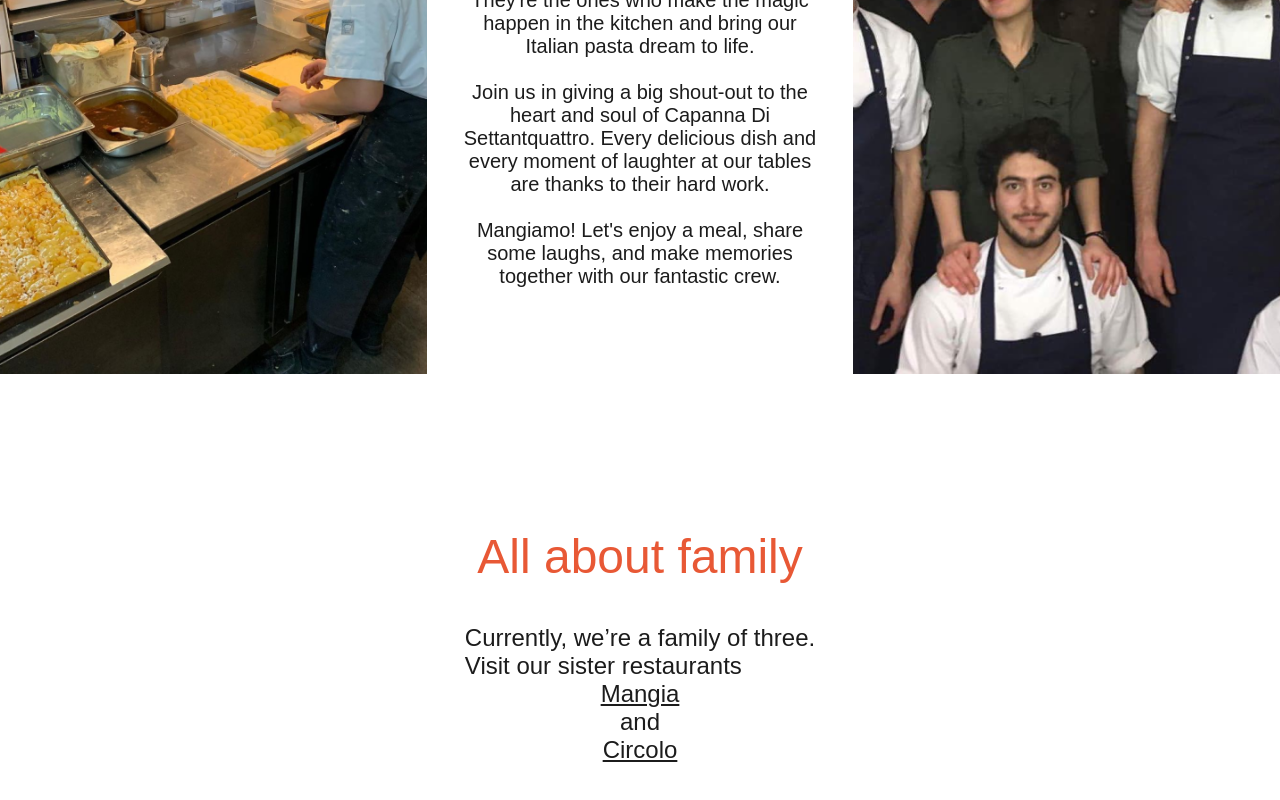
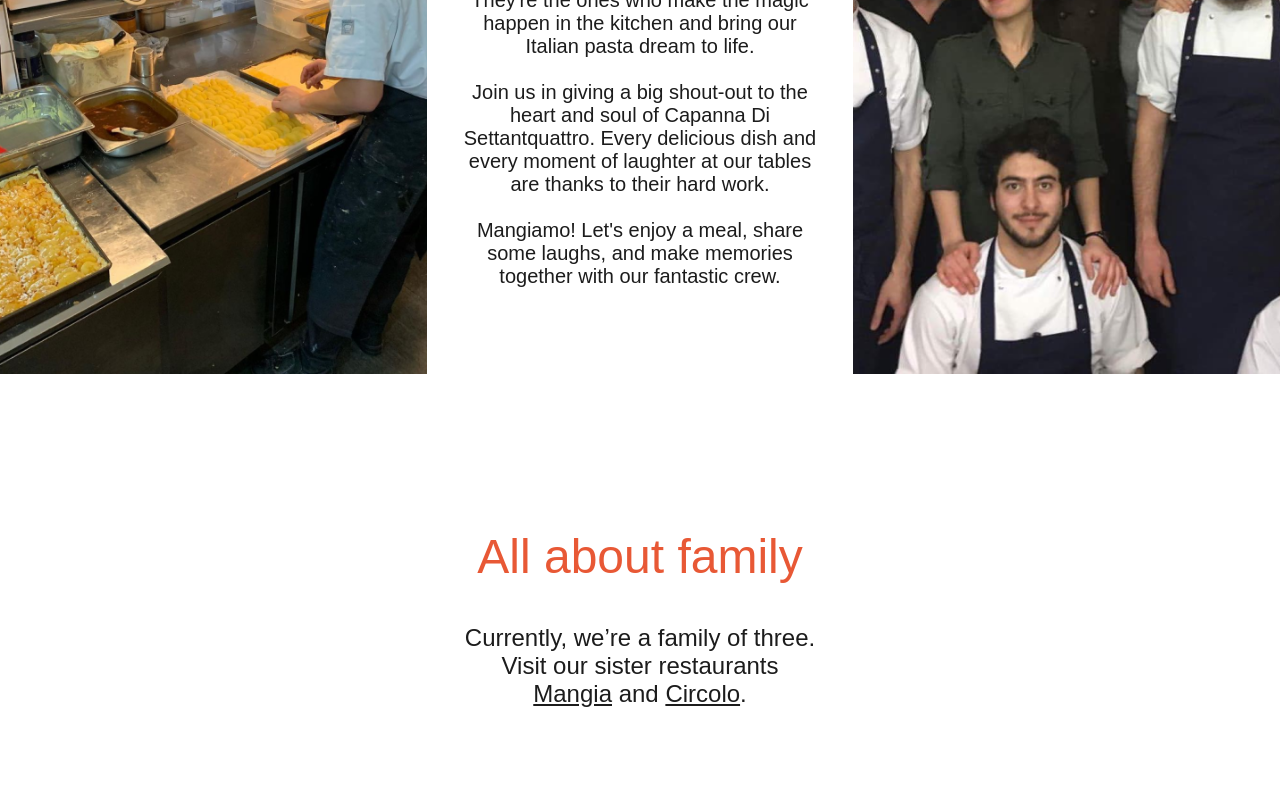
Before and after one commit to ozolinala/capanna74, a Next.js app: page /our-story in a window 1280 px wide. Shown: the part 1625-2425 px from the top of the page. Built offline with nearby package versions, Linux system fonts and the light colour scheme.

Commit message:
fixed the family element

```diff
--- a/src/pages/our-story.js
+++ b/src/pages/our-story.js
@@ -16,10 +16,10 @@ const OurStory = () => {
         <a href="http://mangia.dk/" target="_blank" rel="noopener noreferrer">
           Mangia
         </a>
-        and
+        <span> and </span>
         <a href="https://www.ristorantecircolo.dk/" target="_blank" rel="noopener noreferrer">
           Circolo
-        </a>
+        </a>.
       </p>
     </div>
     </Layout>
--- a/src/styles/OurStory.module.css
+++ b/src/styles/OurStory.module.css
@@ -26,6 +26,7 @@
 }
 .others h2{
     color:var(--accent-color);
+    margin-bottom: 1.2%;
 }
 .others p{
     font-size: 24px;
@@ -38,8 +39,9 @@
 .others {
     padding-top: 9%;
     padding-bottom: 12%;
+    text-align: center;
 }
-.others a {
+.others p {
     display:inline-block
 }
 .item p, .item h4{
```
